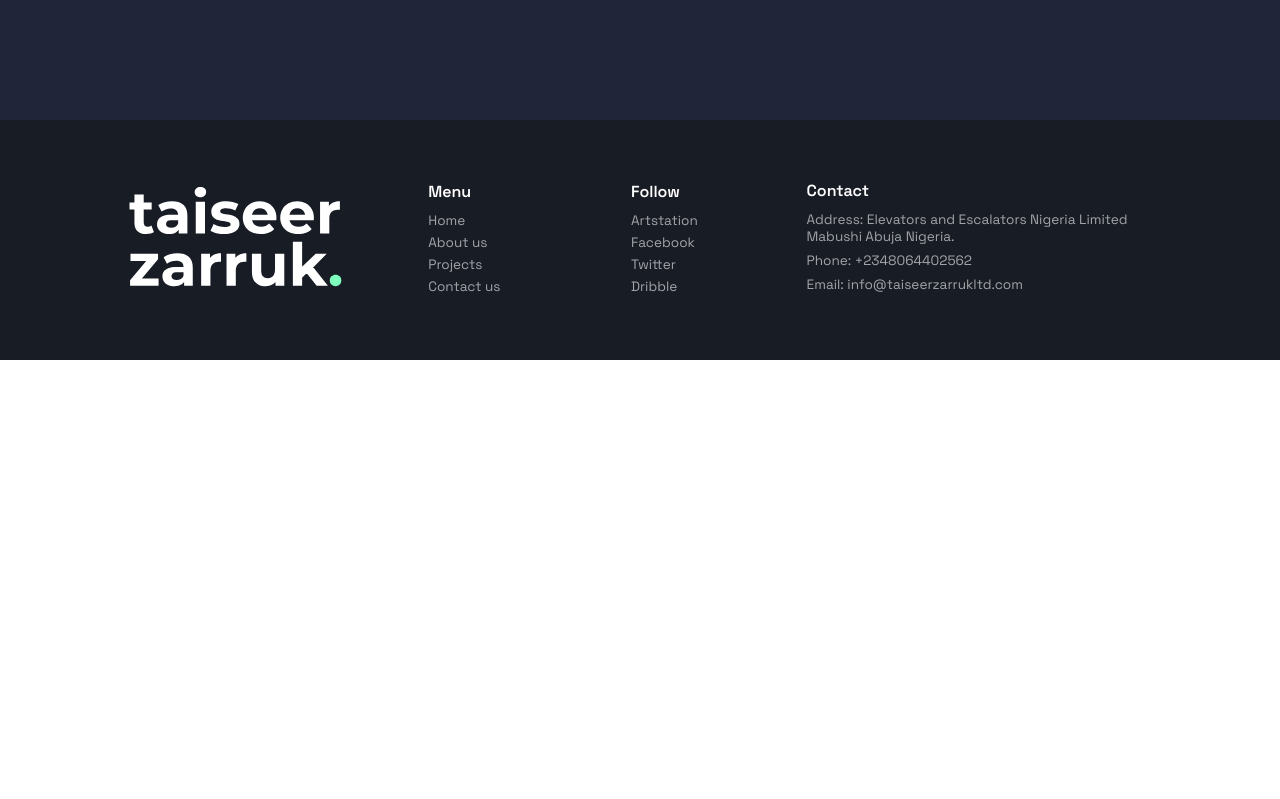
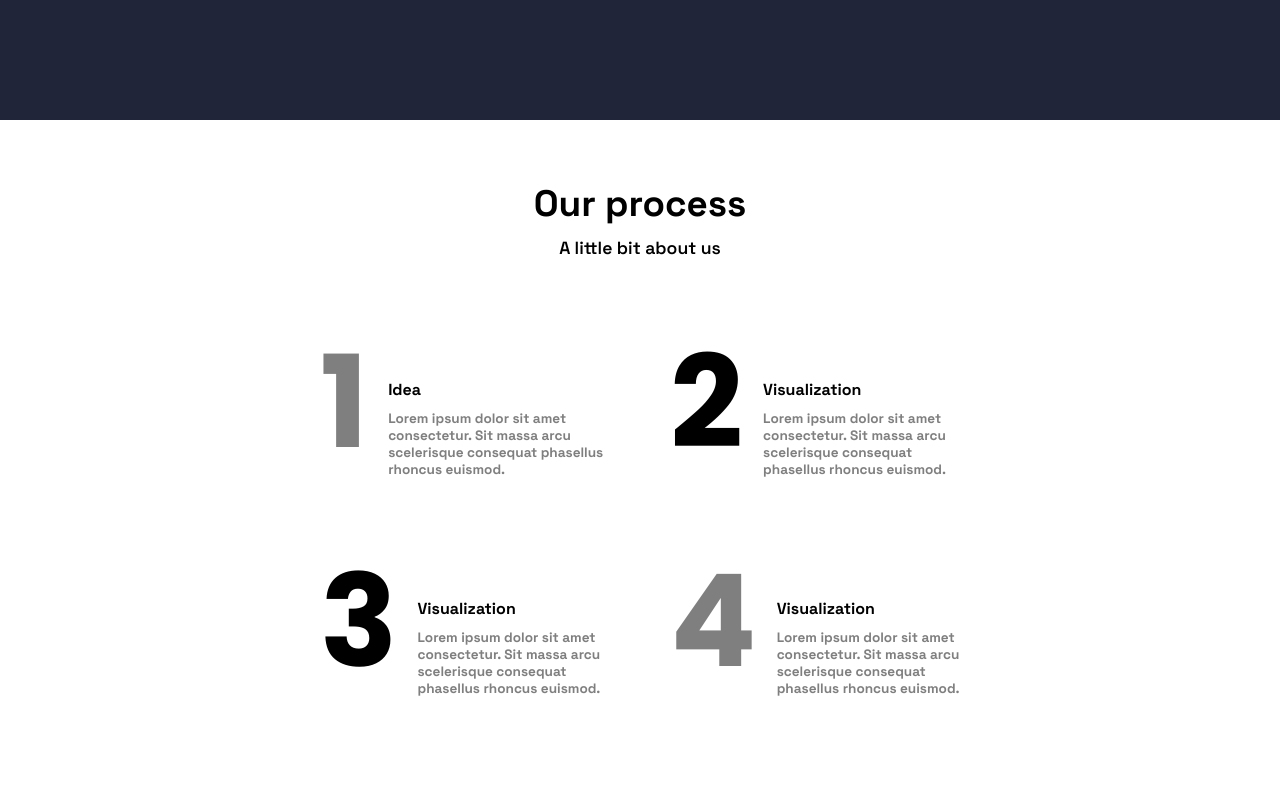
Before and after one commit to Habib-Ahmad/taiseer-zarruk, a Next.js app: page /about in a window 1280 px wide. Shown: the part 1581-2380 px from the top of the page. Before the commit the page ends 1941 px from the top, so only its background shows below. Built offline with nearby package versions, Linux system fonts and the light colour scheme.

Commit message:
Created OurProcesses component

```diff
--- /dev/null
+++ b/src/components/OurProcess/index.jsx
@@ -0,0 +1,62 @@
+import styles from "./styles.module.scss";
+
+const OurProcess = () => {
+  return (
+    <div className={styles.container}>
+      <h2>Our process</h2>
+      <p className={styles.tag}>A little bit about us</p>
+
+      <div className={styles.processes}>
+        <div className={styles.process}>
+          <p className={`${styles.number} ${styles.grey}`}>1</p>
+
+          <div className={styles.step}>
+            <p className={styles.title}>Idea</p>
+            <p className={styles.description}>
+              Lorem ipsum dolor sit amet consectetur. Sit massa arcu scelerisque
+              consequat phasellus rhoncus euismod.
+            </p>
+          </div>
+        </div>
+
+        <div className={styles.process}>
+          <p className={styles.number}>2</p>
+
+          <div className={styles.step}>
+            <p className={styles.title}>Visualization</p>
+            <p className={styles.description}>
+              Lorem ipsum dolor sit amet consectetur. Sit massa arcu scelerisque
+              consequat phasellus rhoncus euismod.
+            </p>
+          </div>
+        </div>
+
+        <div className={styles.process}>
+          <p className={styles.number}>3</p>
+
+          <div className={styles.step}>
+            <p className={styles.title}>Visualization</p>
+            <p className={styles.description}>
+              Lorem ipsum dolor sit amet consectetur. Sit massa arcu scelerisque
+              consequat phasellus rhoncus euismod.
+            </p>
+          </div>
+        </div>
+
+        <div className={styles.process}>
+          <p className={`${styles.number} ${styles.grey}`}>4</p>
+
+          <div className={styles.step}>
+            <p className={styles.title}>Visualization</p>
+            <p className={styles.description}>
+              Lorem ipsum dolor sit amet consectetur. Sit massa arcu scelerisque
+              consequat phasellus rhoncus euismod.
+            </p>
+          </div>
+        </div>
+      </div>
+    </div>
+  );
+};
+
+export default OurProcess;
--- /dev/null
+++ b/src/components/OurProcess/styles.module.scss
@@ -0,0 +1,64 @@
+@import "../../styles/main.module.scss";
+@import url("https://fonts.googleapis.com/css2?family=Poppins:wght@700&display=swap");
+
+.container {
+  min-height: 100vh;
+  padding: 60px 10vw;
+
+  h2 {
+    text-align: center;
+    margin-bottom: 10px;
+  }
+
+  .tag {
+    text-align: center;
+    font-weight: 600;
+    font-size: 1.1rem;
+    margin-bottom: 120px;
+  }
+
+  .processes {
+    display: grid;
+    padding: 0 15vw;
+    grid-template-columns: repeat(2, 1fr);
+    column-gap: 60px;
+    row-gap: 120px;
+    @include responsive(md) {
+      grid-template-columns: repeat(1, 1fr);
+      padding: 0 10vw;
+    }
+
+    .process {
+      display: flex;
+      justify-content: flex-start;
+      align-items: flex-start;
+
+      .number {
+        font-size: 8rem;
+        line-height: 3rem;
+        margin-right: 20px;
+        font-family: "Poppins", sans-serif;
+        padding-top: 0;
+        width: fit-content;
+        height: fit-content;
+
+        &.grey {
+          color: $color-grey;
+        }
+      }
+
+      .step {
+        .title {
+          font-weight: 700;
+          margin-bottom: 10px;
+        }
+
+        .description {
+          font-size: 0.85rem;
+          font-weight: 900;
+          color: $color-grey;
+        }
+      }
+    }
+  }
+}
--- a/src/pages/about.jsx
+++ b/src/pages/about.jsx
@@ -1,4 +1,5 @@
 import AboutHeader from "../components/AboutHeader";
+import OurProcess from "../components/OurProcess";
 import WhatWeDo from "../components/WhatWeDo";
 import WhoWeAre from "../components/whoWeAre";
 
@@ -8,6 +9,7 @@ const About = () => {
       <AboutHeader />
       <WhoWeAre />
       <WhatWeDo />
+      <OurProcess />
     </>
   );
 };
```
